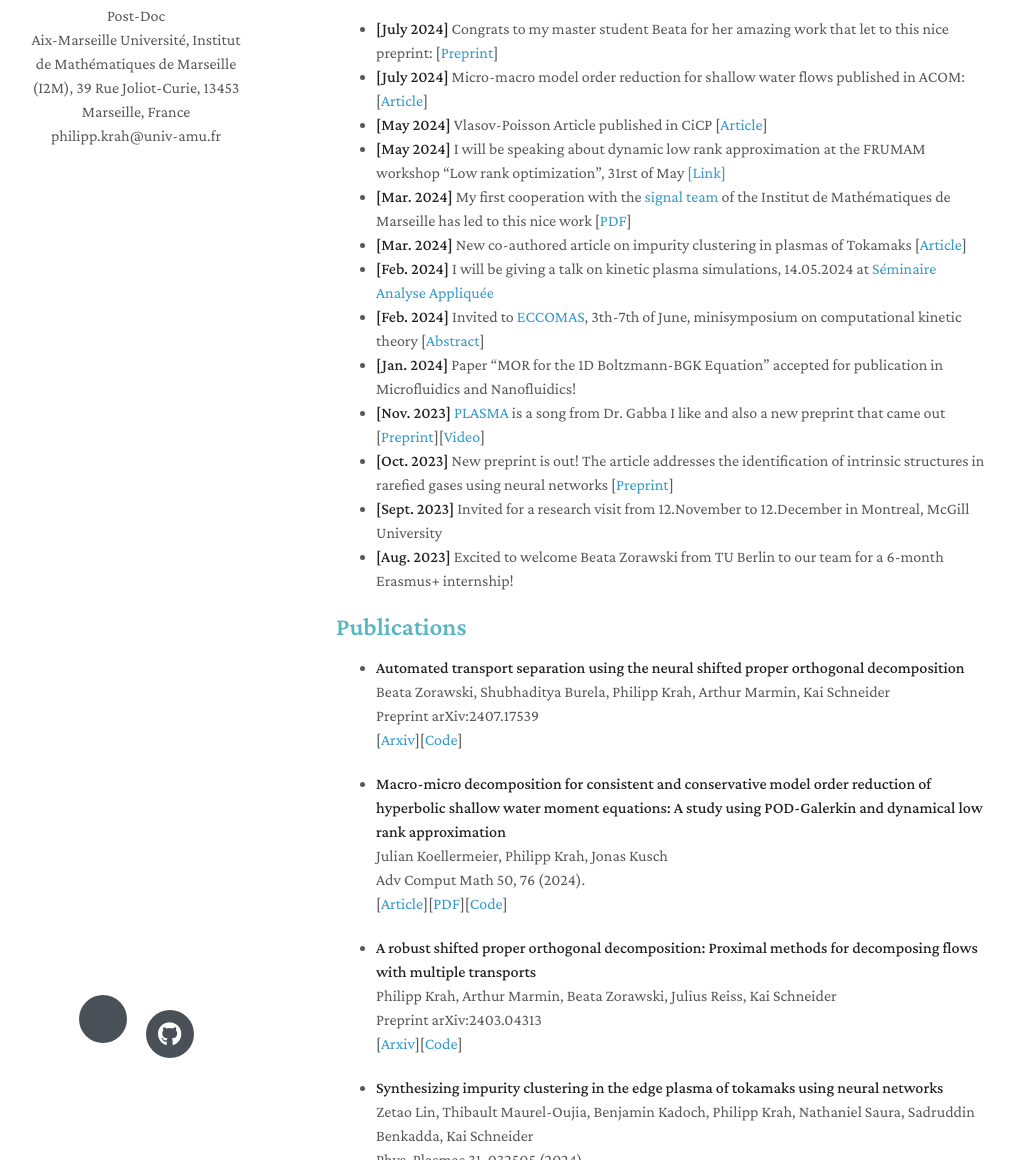
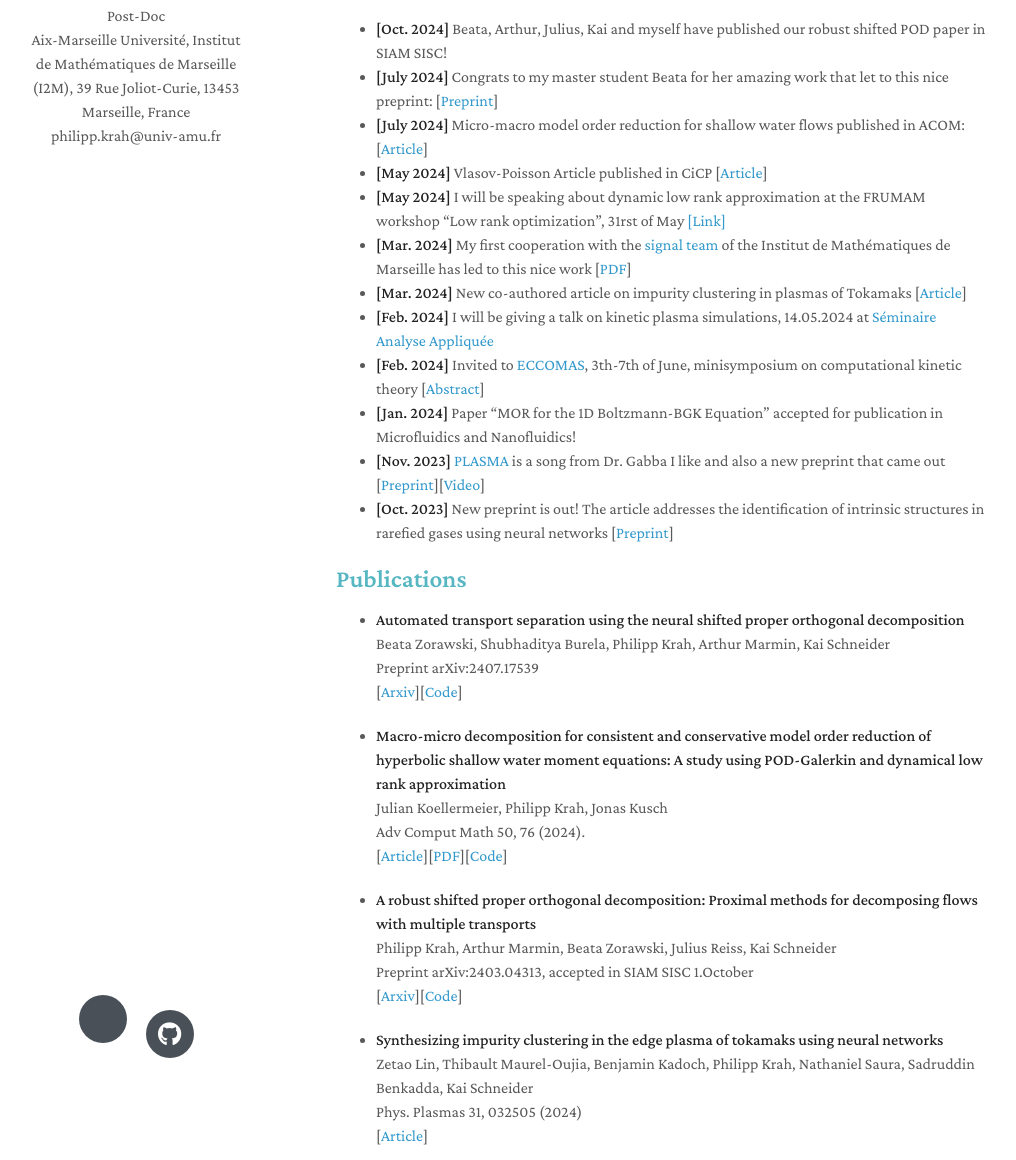
Before and after one commit to Philipp137/Philipp137.github.io, a Jekyll site: the page built from index.markdown, in a window 1280 px wide and 1400 px high, scrolled down 277 px. Shown: the part 240-1400 px from the top of the window, without its empty margins (134-1150 px from the left). Built offline with Jekyll 4.4.1, drawn with Linux system fonts in a browser that asks for light colours; nearby versions of some CDN libraries; a style sheet for code colours, icons or effects is not loaded.

Commit message:
sPOD update

```diff
--- a/index.markdown
+++ b/index.markdown
@@ -18,6 +18,7 @@ Physics-love, Algorithms-fun, [Rhythm-freedom](https://soundcloud.com/massesandb
 
 ## News
 
+- **[Oct. 2024]** Beata, Arthur, Julius, Kai and myself have published our robust shifted POD paper in SIAM SISC!
 - **[July 2024]** Congrats to my master student Beata for her amazing work that let to this nice preprint: [[Preprint](https://arxiv.org/pdf/2407.17539)]
 - **[July 2024]** Micro-macro model order reduction for shallow water flows published in ACOM: [[Article](https://doi.org/10.1007/s10444-024-10175-y)]
 - **[May 2024]** Vlasov-Poisson Article published in CiCP [[Article](https://doi.org/10.4208/cicp.OA-2024-0012)]
@@ -29,8 +30,6 @@ Physics-love, Algorithms-fun, [Rhythm-freedom](https://soundcloud.com/massesandb
 - **[Jan. 2024]** Paper "MOR for the 1D Boltzmann-BGK Equation" accepted for publication in Microfluidics and Nanofluidics!
 - **[Nov. 2023]** [PLASMA](https://open.spotify.com/search/plasma) is a song from Dr. Gabba I like and also a new preprint that came out [[Preprint](https://arxiv.org/pdf/2311.09379)][[Video](https://drive.google.com/file/d/1WoEf9f8vx-K5f-85nAp8ua2T0wNcfkwW/view?usp=sharing)]
 - **[Oct. 2023]** New preprint is out! The article addresses the identification of intrinsic structures in rarefied gases using neural networks [[Preprint](http://arxiv.org/abs/2310.04318)]
-- **[Sept. 2023]** Invited for a research visit from 12.November to 12.December in Montreal, McGill University
-- **[Aug. 2023]** Excited to welcome Beata Zorawski from TU Berlin to our team for a 6-month Erasmus+ internship!
 
 ## Publications
 
@@ -54,7 +53,7 @@ Physics-love, Algorithms-fun, [Rhythm-freedom](https://soundcloud.com/massesandb
   <br>
   Philipp Krah, Arthur Marmin, Beata Zorawski, Julius Reiss, Kai Schneider
   <br>
-  Preprint  arXiv:2403.04313
+  Preprint  arXiv:2403.04313, accepted in SIAM SISC 1.October
   <br>
   [[Arxiv](https://arxiv.org/abs/2403.04313)][[Code](https://github.com/MOR-transport/sPOD)]
 
```
